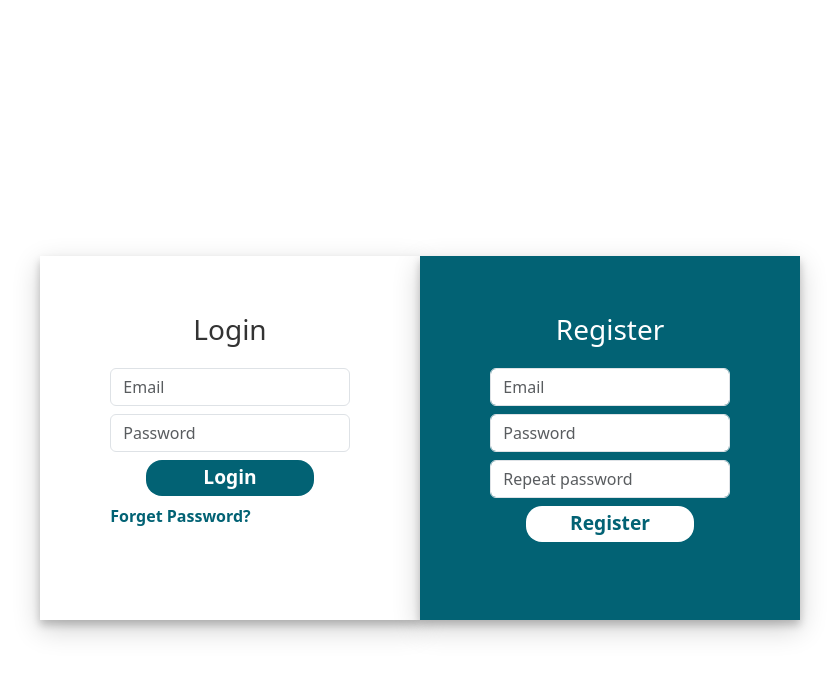
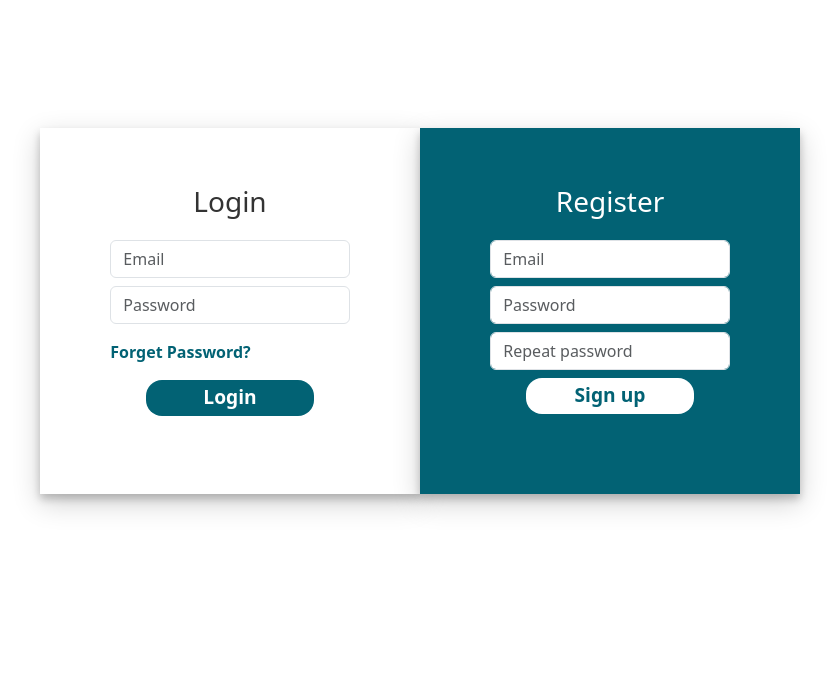
Before and after one commit to adam-mgshgy/Vizsga, an Angular app in the folder WhereSweat/: page / in a window 1280 px wide. Shown: the top 676 px of the page, without its empty margins (220-1059 px from the left). Built offline with nearby package versions, Linux system fonts and the light colour scheme.

Commit message:
**Create login** Fixes #1

```diff
--- a/WhereSweat/src/app/app.component.css
+++ b/WhereSweat/src/app/app.component.css
@@ -1,5 +1,5 @@
 .login-container{
-    margin-top: 20%;
+    margin-top: 10%;
     margin-bottom: 5%;
 }
 .login-form-1{
--- a/WhereSweat/src/app/app.component.html
+++ b/WhereSweat/src/app/app.component.html
@@ -10,14 +10,14 @@
                 <div class="form-label">
                     <input type="text" class="form-control" placeholder="Email" value="" />
                 </div>
-                <div class="form-label">
+                <div class="mb-3 form-label">
                     <input type="password" class="form-control" placeholder="Password" value="" />
+                </div>
+                <div class="mb-3 form-label">
+                    <a href="#" class="ForgetPwd">Forget Password?</a>
                 </div>
                 <div class="form-label">
                     <input type="submit" class="btnSubmit" value="Login" />
-                </div>
-                <div class="form-label">
-                    <a href="#" class="ForgetPwd">Forget Password?</a>
                 </div>
             </form>
         </div>
@@ -34,7 +34,7 @@
                     <input type="password" class="form-control" placeholder="Repeat password" value="" />
                 </div>
                 <div class="form-label">
-                    <input type="submit" class="btnSubmit" value="Register" />
+                    <input type="submit" class="btnSubmit" value="Sign up" />
                 </div>
             </form>
         </div>
```
